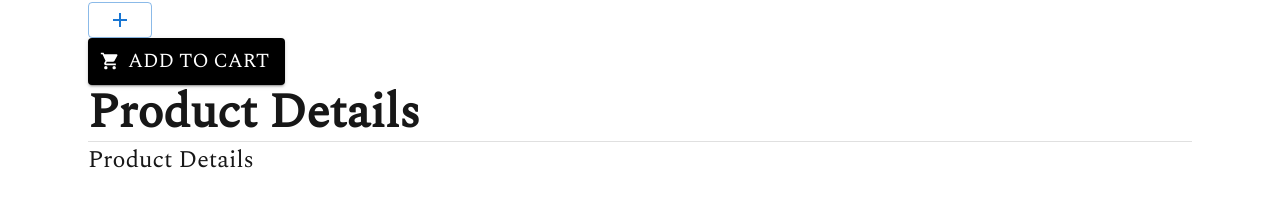
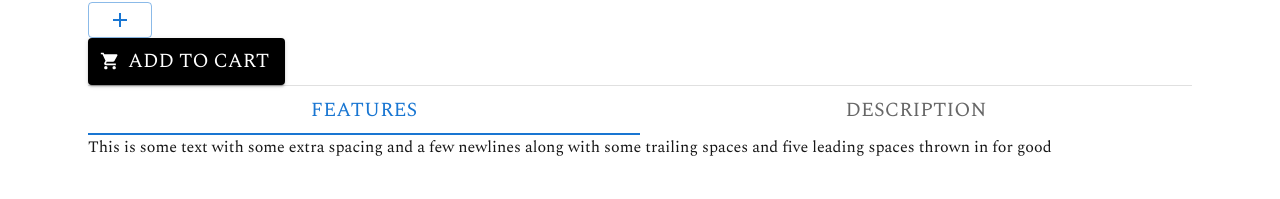
Before and after one commit to CS464-ECOMMERCE/frontend, a Next.js app: page /shop/1 in a window 1280 px wide. Shown: the part 1115-1314 px from the top of the page. Built offline with nearby package versions, Linux system fonts and the light colour scheme.

Commit message:
added tabs to product to show features and description

```diff
--- a/components/product/ProductDetails.js
+++ b/components/product/ProductDetails.js
@@ -2,6 +2,7 @@
 import { ShoppingBasket } from "@mui/icons-material";
 import { Alert, Divider, Typography } from "@mui/material";
 import ProductQuantitySelector from "./ProductQuantitySelector";
+import ProductTabs from "./ProductTabs";
 
 export default function ProductDetails() {
   const sold = 5493;
@@ -23,9 +24,8 @@ export default function ProductDetails() {
       </Alert>
       <Typography variant="body1">Quantity: {maxQuantity}</Typography>
       <ProductQuantitySelector maxQuantity={maxQuantity} />
-      <Typography variant="h3">Product Details</Typography>
       <Divider />
-      <Typography variant="body1">Product Details</Typography>
+      <ProductTabs />
     </div>
   );
 }
--- /dev/null
+++ b/components/product/ProductTabs.js
@@ -0,0 +1,52 @@
+"use client";
+import * as React from "react";
+import { Tabs, Tab, Box, Typography } from "@mui/material";
+
+export default function BasicTabs() {
+  const [value, setValue] = React.useState(0);
+
+  const handleChange = (event, newValue) => {
+    setValue(newValue);
+  };
+
+  return (
+    <div className="flex flex-col gap-5">
+      <Tabs variant="fullWidth" value={value} onChange={handleChange}>
+        <Tab label="Features" value={0} />
+        <Tab label="Description" value={1} />
+      </Tabs>
+      <div hidden={value !== 0}>
+        This is some text with some extra spacing and a few newlines along with
+        some trailing spaces and five leading spaces thrown in for good
+      </div>
+      <div hidden={value !== 1}>
+        Loren ipsum dolor sit amet, consectetur adipiscing elit. Nulla
+        condimentum purus quis sapien fermentum, nec fermentum nisi condimentum.
+        Nulla facilisi. Sed vel nunc nec nulla tincidunt scelerisque. Nulla
+        facilisi. Sed vel nunc nec nulla tincidunt scelerisque. Nulla facilisi.
+        Sed vel nunc nec nulla tincidunt scelerisque. Nulla facilisi. Sed vel
+        nunc nec nulla tincidunt scelerisque. Nulla facilisi. Sed vel nunc nec
+        nulla tincidunt scelerisque. Nulla facilisi. Sed vel nunc nec nulla
+        tincidunt
+
+        Loren ipsum dolor sit amet, consectetur adipiscing elit. Nulla
+        condimentum purus quis sapien fermentum, nec fermentum nisi condimentum.
+        Nulla facilisi. Sed vel nunc nec nulla tincidunt scelerisque. Nulla
+        facilisi. Sed vel nunc nec nulla tincidunt scelerisque. Nulla facilisi.
+        Sed vel nunc nec nulla tincidunt scelerisque. Nulla facilisi. Sed vel
+        nunc nec nulla tincidunt scelerisque. Nulla facilisi. Sed vel nunc nec
+        nulla tincidunt scelerisque. Nulla facilisi. Sed vel nunc nec nulla
+        tincidunt
+
+        Loren ipsum dolor sit amet, consectetur adipiscing elit. Nulla
+        condimentum purus quis sapien fermentum, nec fermentum nisi condimentum.
+        Nulla facilisi. Sed vel nunc nec nulla tincidunt scelerisque. Nulla
+        facilisi. Sed vel nunc nec nulla tincidunt scelerisque. Nulla facilisi.
+        Sed vel nunc nec nulla tincidunt scelerisque. Nulla facilisi. Sed vel
+        nunc nec nulla tincidunt scelerisque. Nulla facilisi. Sed vel nunc nec
+        nulla tincidunt scelerisque. Nulla facilisi. Sed vel nunc nec nulla
+        tincidunt
+      </div>
+    </div>
+  );
+}
--- a/components/product/gallery/embla.css
+++ b/components/product/gallery/embla.css
@@ -2,13 +2,15 @@
   overflow: hidden;
   border: 1px solid rgb(225, 225, 225);
   border-radius: 15px;
-  height: 50vh;
+  height: auto;
   max-height: 50vh;
+  aspect-ratio: square;
 }
 @media (min-width: 640px) {
   .embla {
-    height: 80vh;
+    height: auto;
     max-height: 80vh;
+    aspect-ratio: square;
   }
 }
 .embla__container {
```
